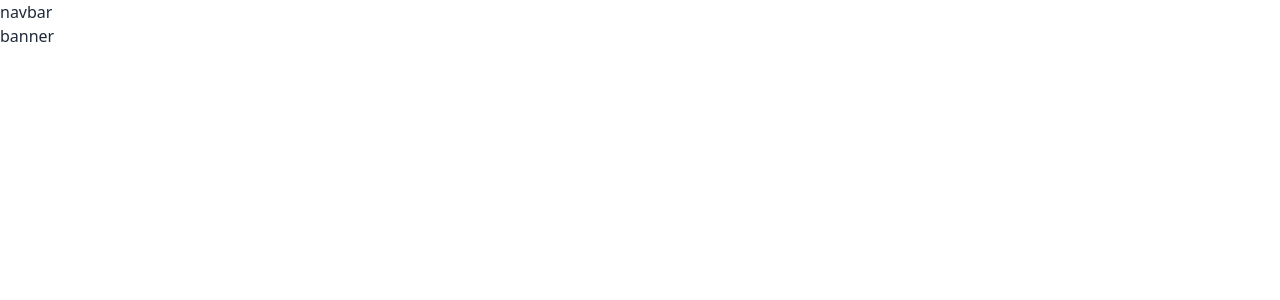
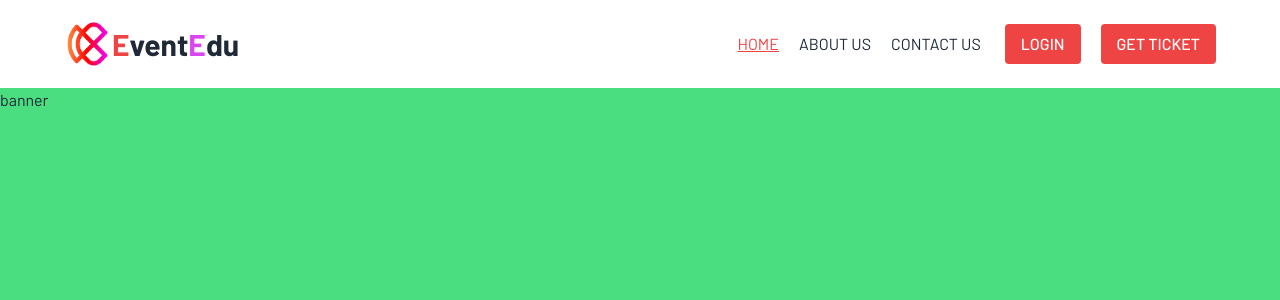
Before and after one commit to shamshul-haque/event-edu, a React (Vite) app: page / in a window 1280 px wide. Shown: the top 300 px of the page. Built offline with nearby package versions, Linux system fonts and the light colour scheme.

Commit message:
updated navbar

```diff
--- a/package.json
+++ b/package.json
@@ -15,6 +15,7 @@
     "prop-types": "^15.8.1",
     "react": "^18.2.0",
     "react-dom": "^18.2.0",
+    "react-icons": "^4.11.0",
     "react-router-dom": "^6.16.0",
     "sort-by": "^1.2.0"
   },
--- a/src/components/header/Navbar.jsx
+++ /dev/null
@@ -1,9 +0,0 @@
-const Navbar = () => {
-  return (
-    <div>
-      <p>navbar</p>
-    </div>
-  );
-};
-
-export default Navbar;
--- a/src/components/header/Banner.jsx
+++ b/src/components/header/banner/Banner.jsx
@@ -1,6 +1,6 @@
 const Banner = () => {
   return (
-    <div>
+    <div className="h-[1200px] bg-green-400">
       <p>banner</p>
     </div>
   );
--- /dev/null
+++ b/src/components/header/navbar/GetTicket.jsx
@@ -0,0 +1,9 @@
+const GetTicket = () => {
+  return (
+    <div>
+      <p>ticket</p>
+    </div>
+  );
+};
+
+export default GetTicket;
--- /dev/null
+++ b/src/components/header/navbar/Navbar.jsx
@@ -0,0 +1,97 @@
+import { useState } from "react";
+import { AiOutlineClose, AiOutlineMenu } from "react-icons/ai";
+import { Link, NavLink } from "react-router-dom";
+import logo from "../../../assets/logo.png";
+
+const Navbar = () => {
+  const [toggleMenu, setToggleMenu] = useState(false);
+
+  const links = (
+    <>
+      <li>
+        <NavLink
+          to="/"
+          className={({ isActive }) =>
+            isActive ? "text-red-500 underline active" : ""
+          }
+        >
+          Home
+        </NavLink>
+      </li>
+      <li>
+        <NavLink
+          to="/destination"
+          className={({ isActive }) =>
+            isActive ? "text-red-500 underline active" : ""
+          }
+        >
+          About Us
+        </NavLink>
+      </li>
+      <li>
+        <NavLink
+          to="/contact"
+          className={({ isActive }) =>
+            isActive ? "text-red-500 underline active" : ""
+          }
+        >
+          Contact Us
+        </NavLink>
+      </li>
+    </>
+  );
+
+  return (
+    <div className="sticky top-0 z-10 bg-white bg-opacity-40">
+      <div className="flex items-center justify-between mx-4 md:mx-8 lg:mx-16 py-5">
+        <div className="flex items-center">
+          <img src={logo} alt="logo" className="w-12" />
+          <p className="text-3xl font-bold">
+            <span className="text-red-500">E</span>vent
+            <span className="text-fuchsia-500">E</span>du
+          </p>
+        </div>
+        <div className="hidden lg:flex items-center gap-5">
+          <ul className="flex gap-5 px-1 uppercase">{links}</ul>
+          <Link to="/login">
+            <button className="px-4 py-2 bg-red-500 rounded w-full uppercase text-white font-medium">
+              Login
+            </button>
+          </Link>
+          <Link to="/login">
+            <button className="px-4 py-2 bg-red-500 rounded w-full uppercase text-white font-medium">
+              Get Ticket
+            </button>
+          </Link>
+        </div>
+        <div className="lg:hidden flex">
+          <div
+            onClick={() => setToggleMenu(!toggleMenu)}
+            className="cursor-pointer"
+          >
+            {toggleMenu === true ? <AiOutlineClose /> : <AiOutlineMenu />}
+          </div>
+          <ul
+            className={`absolute right-8 bg-white bg-opacity-40 rounded-lg p-5 ${
+              toggleMenu ? `top-12` : `-top-60`
+            } duration-1000 z-10 uppercase space-y-1`}
+          >
+            {links}
+            <Link to="/login">
+              <button className="px-4 py-2 bg-red-500 rounded w-full uppercase text-white font-medium my-3">
+                Login
+              </button>
+            </Link>
+            <Link to="/login">
+              <button className="px-4 py-2 bg-red-500 rounded w-full uppercase text-white font-medium">
+                Get Ticket
+              </button>
+            </Link>
+          </ul>
+        </div>
+      </div>
+    </div>
+  );
+};
+
+export default Navbar;
--- /dev/null
+++ b/src/components/header/navbar/auth/Login.jsx
@@ -0,0 +1,9 @@
+const Login = () => {
+  return (
+    <div>
+      <p>login</p>
+    </div>
+  );
+};
+
+export default Login;
--- /dev/null
+++ b/src/components/header/navbar/auth/Register.jsx
@@ -0,0 +1,9 @@
+const Register = () => {
+  return (
+    <div>
+      <p>register</p>
+    </div>
+  );
+};
+
+export default Register;
--- /dev/null
+++ b/src/components/header/navbar/auth/SocialLogin.jsx
@@ -0,0 +1,9 @@
+const SocialLogin = () => {
+  return (
+    <div>
+      <p>social login</p>
+    </div>
+  );
+};
+
+export default SocialLogin;
--- a/src/components/home/Home.jsx
+++ b/src/components/home/Home.jsx
@@ -1,4 +1,4 @@
-import Banner from "../header/Banner";
+import Banner from "../header/banner/Banner";
 
 const Home = () => {
   return (
--- a/src/index.css
+++ b/src/index.css
@@ -1,3 +1,4 @@
+@import url('https://fonts.googleapis.com/css2?family=Barlow:wght@400;500;600;700&display=swap');
 @tailwind base;
 @tailwind components;
 @tailwind utilities;
--- a/src/layout/Root.jsx
+++ b/src/layout/Root.jsx
@@ -1,9 +1,9 @@
 import { Outlet } from "react-router-dom";
-import Navbar from "../components/header/Navbar";
+import Navbar from "../components/header/navbar/Navbar";
 
 const Root = () => {
   return (
-    <div>
+    <div className="max-w-screen-xl mx-auto font-barlow">
       <Navbar />
       <Outlet />
     </div>
--- a/tailwind.config.js
+++ b/tailwind.config.js
@@ -2,7 +2,11 @@
 export default {
   content: ["./index.html", "./src/**/*.{js,ts,jsx,tsx}"],
   theme: {
-    extend: {},
+    extend: {
+      fontFamily: {
+        barlow: "'Barlow', sans-serif",
+      },
+    },
   },
   plugins: [require("daisyui")],
 };
```
Also changed, not shown: src/assets/logo.png (added), 1 other file (tests, documents, lock files or other folders).
